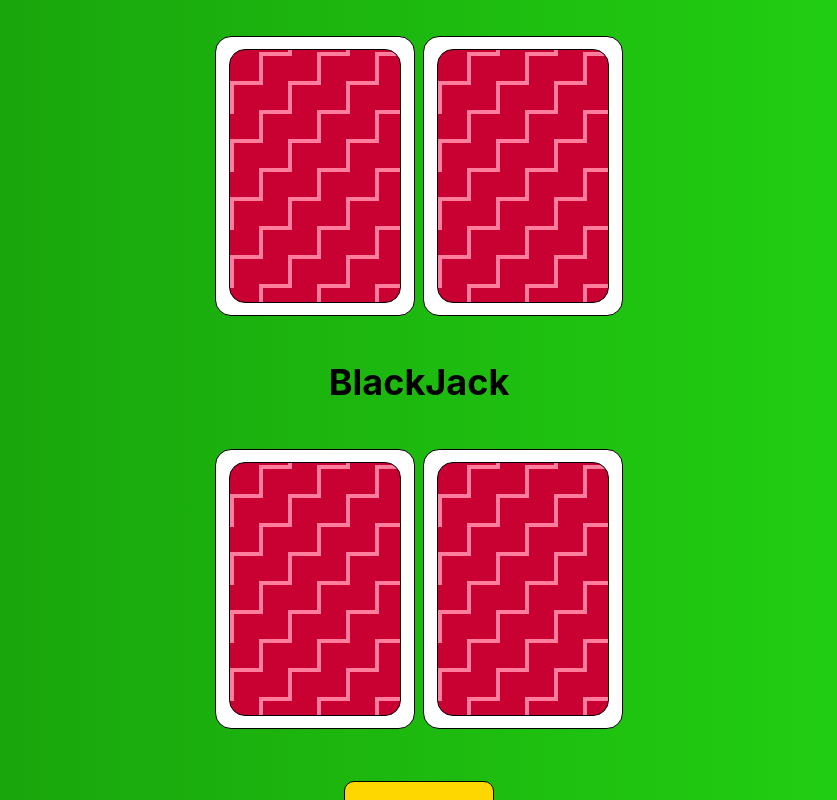
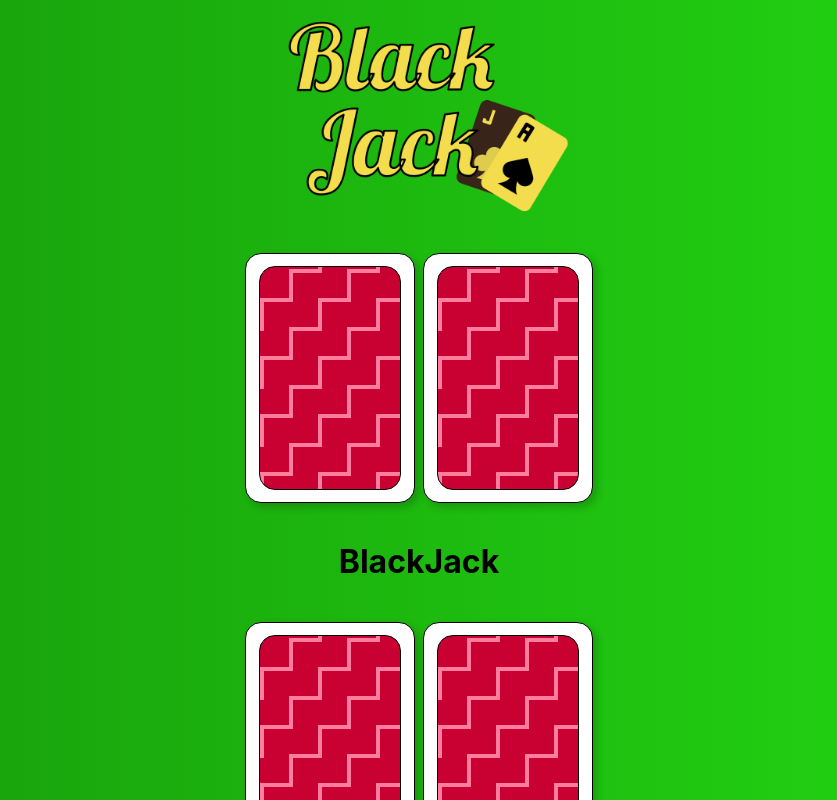
Before and after one commit to ctran20/BlackJack, a React (Create React App) app: page / in a window 1280 px wide. Shown: the top 800 px of the page, without its empty margins (221-1058 px from the left). Built offline with nearby package versions, Linux system fonts and the light colour scheme.

Commit message:
Added Logo and change layout

```diff
--- a/src/App.js
+++ b/src/App.js
@@ -1,7 +1,6 @@
 import React, { useState, useEffect, useReducer } from 'react';
-import Card from './components/Card/Card';
+import logo from './imgs/logo.png';
 import Buttons from './components/Buttons/Buttons';
-import CardList from './components/Card/CardList';
 import StarterCard from './components/Card/StarterCard';
 import {
   Suits,
@@ -137,10 +136,13 @@
   };
 
   return (
-    <div className="ma4">
+    <div>
+      <div className="center">
+        <img style={{ width: 400 }} alt="logo" src={logo} />
+      </div>
       <StarterCard cardList={dealerCards} gameState={gameState} dealer={true} />
       <div className="center">
-        <h1 class="f2 lh-title">{title}</h1>
+        <h1>{title}</h1>
       </div>
       <StarterCard
         cardList={playerCards}
--- a/src/components/Card/Card.css
+++ b/src/components/Card/Card.css
@@ -1,6 +1,6 @@
 .cardBack {
-  width: 172px;
-  height: 254px;
+  width: 142px;
+  height: 224px;
   margin-top: 12px;
   background-color: #ff7d9d;
   background-size: 58px 58px;
--- a/src/components/Card/Card.js
+++ b/src/components/Card/Card.js
@@ -5,8 +5,8 @@
   const { rank, deck, side } = props;
   return (
     <div
-      className="bg-white dib br4 ba b--black ma1 grow f1 flex-column"
-      style={{ width: 200, height: 280 }}
+      className="bg-white dib br4 ba b--black ma1 grow shadow-5 f1 flex-column"
+      style={{ width: 170, height: 250 }}
     >
       {side ? (
         <div
```
Also changed, not shown: src/imgs/logo.png (added).
